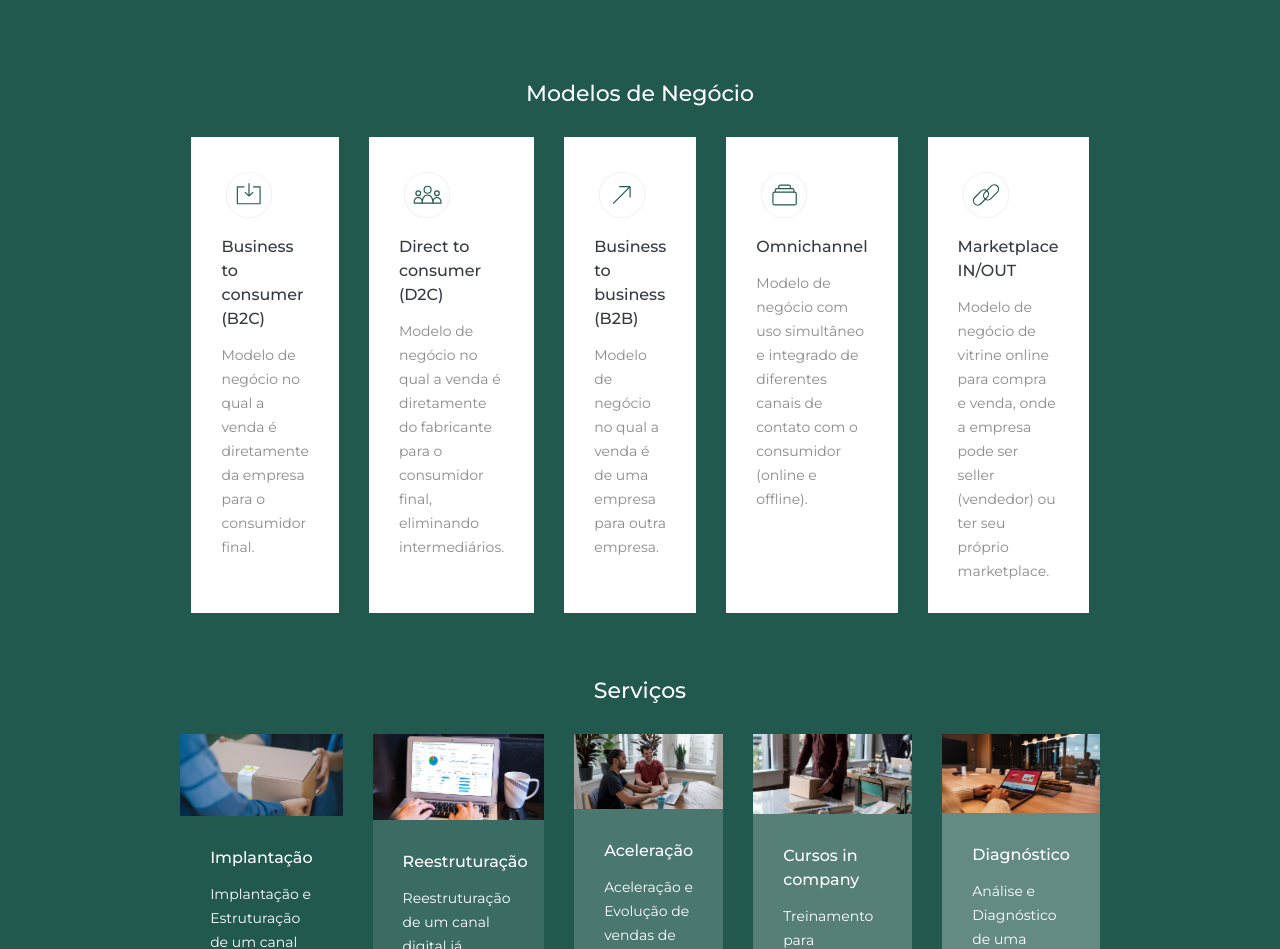
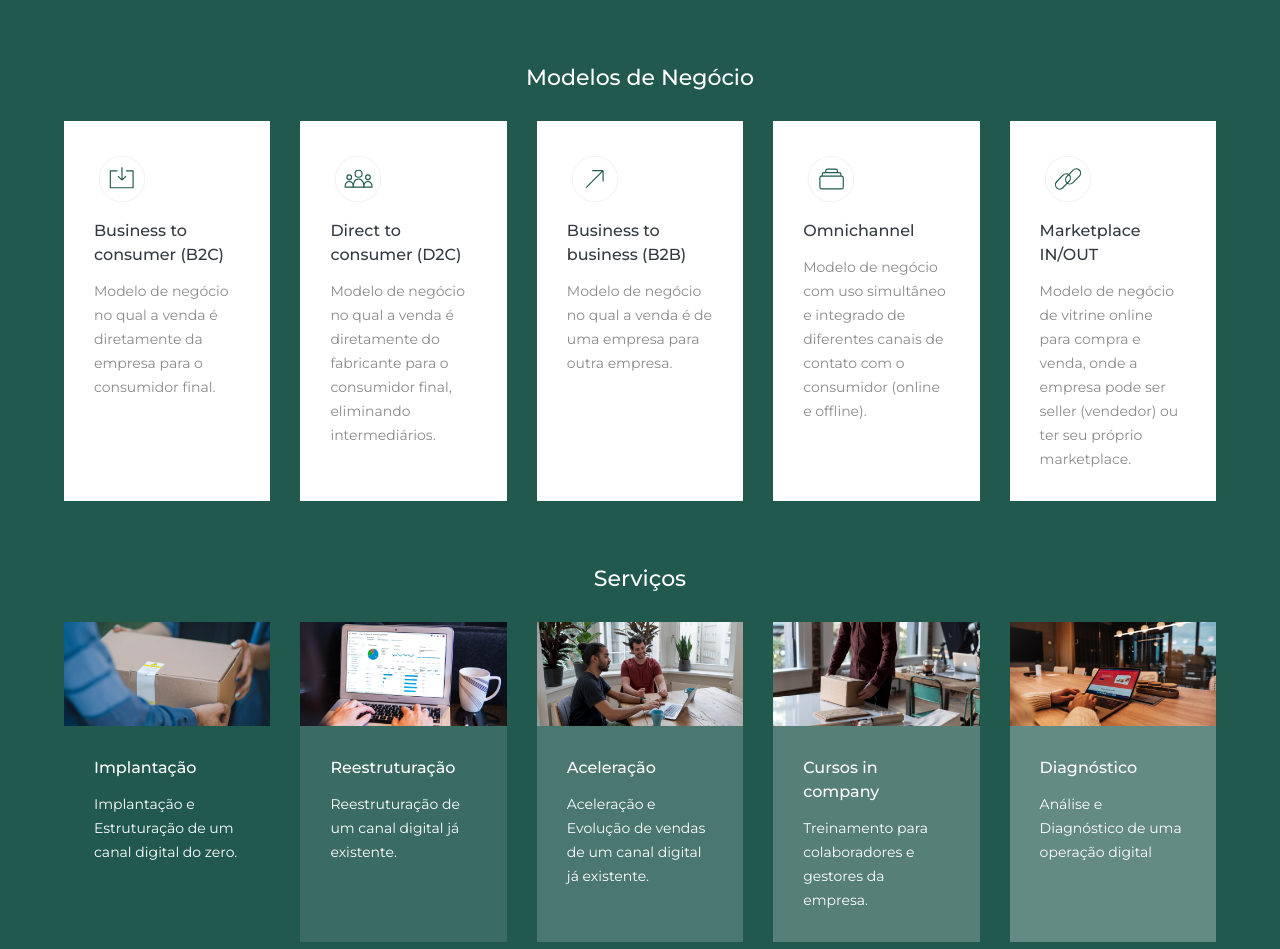
Before and after one commit to ArtthurMagnabosco/siteBrava, a React (Vite) app: page / in a window 1280 px wide. Shown: the part 1743-2692 px from the top of the page. Built offline with nearby package versions, Linux system fonts and the light colour scheme.

Commit message:
small fixes

```diff
--- a/src/components/Form/index.jsx
+++ b/src/components/Form/index.jsx
@@ -93,7 +93,7 @@ const Form = () => {
     <div className="form">
       <div className="form__container">
         <div className="form__header">
-          <h2 className="form__title2">CONTATO</h2>
+          <h3 className="form__title2">Contato</h3>
           <div className="form__text">
             <h3 className="form__title1">
               Vamos <span className="text-highlight">conversar!</span>
--- a/src/components/Form/sass/Form.css
+++ b/src/components/Form/sass/Form.css
@@ -130,6 +130,8 @@
   .form .form__container .form__header .form__title2 {
     text-align: left;
     width: 100%;
+    text-transform: uppercase;
+    font-size: 1rem;
   }
   .form .form__container .form__header .form__text {
     display: flex;
--- a/src/components/Form/sass/Form.scss
+++ b/src/components/Form/sass/Form.scss
@@ -112,6 +112,8 @@
         .form__title2 {
           text-align: left;
           width: 100%;
+          text-transform: uppercase;
+          font-size: 1rem;
         }
 
         .form__text {
--- a/src/components/SecaoOQueFazemos/Desk/sass/SecaoOQueFazemos.css
+++ b/src/components/SecaoOQueFazemos/Desk/sass/SecaoOQueFazemos.css
@@ -66,6 +66,11 @@
   max-width: 70%;
   justify-content: center;
 }
+@media screen and (max-width: 1500px) {
+  .oq-fazemos-desk .oq-fazemos__container .modelos-negocio .modelos__cardrow {
+    max-width: 90%;
+  }
+}
 .oq-fazemos-desk .oq-fazemos__container .modelos-negocio .modelos__cardrow .modelos__card {
   background-color: #FFF;
   padding: 1.875rem;
@@ -104,14 +109,19 @@
 .oq-fazemos-desk .oq-fazemos__container .servicos .servicos__cardrow {
   display: flex;
   gap: 1.875rem;
-  width: 70%;
+  max-width: 70%;
   justify-content: center;
   align-items: stretch;
+}
+@media screen and (max-width: 1500px) {
+  .oq-fazemos-desk .oq-fazemos__container .servicos .servicos__cardrow {
+    max-width: 90%;
+  }
 }
 .oq-fazemos-desk .oq-fazemos__container .servicos .servicos__cardrow .servicos__card {
   display: flex;
   flex-direction: column;
-  width: 19.15%;
+  max-width: 19.15%;
 }
 .oq-fazemos-desk .oq-fazemos__container .servicos .servicos__cardrow .servicos__card .servicos__card__image {
   width: 100%;
--- a/src/components/SecaoOQueFazemos/Desk/sass/SecaoOQueFazemos.scss
+++ b/src/components/SecaoOQueFazemos/Desk/sass/SecaoOQueFazemos.scss
@@ -67,6 +67,10 @@
                 max-width: 70%;
                 justify-content: center;
 
+                @media screen and (max-width: 1500px) {
+                    max-width: 90%;
+                }
+
                 .modelos__card {
                     background-color: $white;
                     padding: 1.875rem;
@@ -112,14 +116,18 @@
             .servicos__cardrow {
                 display: flex;
                 gap: 1.875rem;
-                width: 70%;
+                max-width: 70%;
                 justify-content: center;
                 align-items: stretch;
+
+                @media screen and (max-width: 1500px) {
+                    max-width: 90%;
+                }
 
                 .servicos__card {
                     display: flex;
                     flex-direction: column;
-                    width: 19.15%;
+                    max-width: 19.15%;
 
                     .servicos__card__image {
                         width: 100%;
--- a/src/pages/PaginaInicial/Desk/Banner/sass/Banner.css
+++ b/src/pages/PaginaInicial/Desk/Banner/sass/Banner.css
@@ -64,7 +64,7 @@
 }
 .banner-desk .banner__bg {
   width: 100%;
-  padding-top: 20rem;
+  padding-top: 19rem;
   z-index: -1;
 }
 .banner-desk .banner__polygonbox {
--- a/src/pages/PaginaInicial/Desk/Banner/sass/Banner.scss
+++ b/src/pages/PaginaInicial/Desk/Banner/sass/Banner.scss
@@ -44,7 +44,7 @@
     }
     .banner__bg {
         width: 100%;
-        padding-top: 20rem;
+        padding-top: 19rem;
         z-index: -1;
     }
 
--- a/src/pages/PaginaInicial/Desk/Proposito/sass/Proposito.css
+++ b/src/pages/PaginaInicial/Desk/Proposito/sass/Proposito.css
@@ -51,6 +51,11 @@
   -ms-overflow-style: none; /* IE and Edge */
   scrollbar-width: none; /* Firefox */
 }
+@media screen and (max-width: 1500px) {
+  .proposito-desk .proposito__cards {
+    max-width: 90%;
+  }
+}
 .proposito-desk .proposito__cards .proposito__card {
   display: flex;
   flex-direction: column;
--- a/src/pages/PaginaInicial/Desk/Proposito/sass/Proposito.scss
+++ b/src/pages/PaginaInicial/Desk/Proposito/sass/Proposito.scss
@@ -48,6 +48,10 @@
         gap: 1.875rem;
         max-width: 70%;
 
+        @media screen and (max-width: 1500px) {
+            max-width: 90%;
+        }
+
         .proposito__card {
             display: flex;
             flex-direction: column;
```
